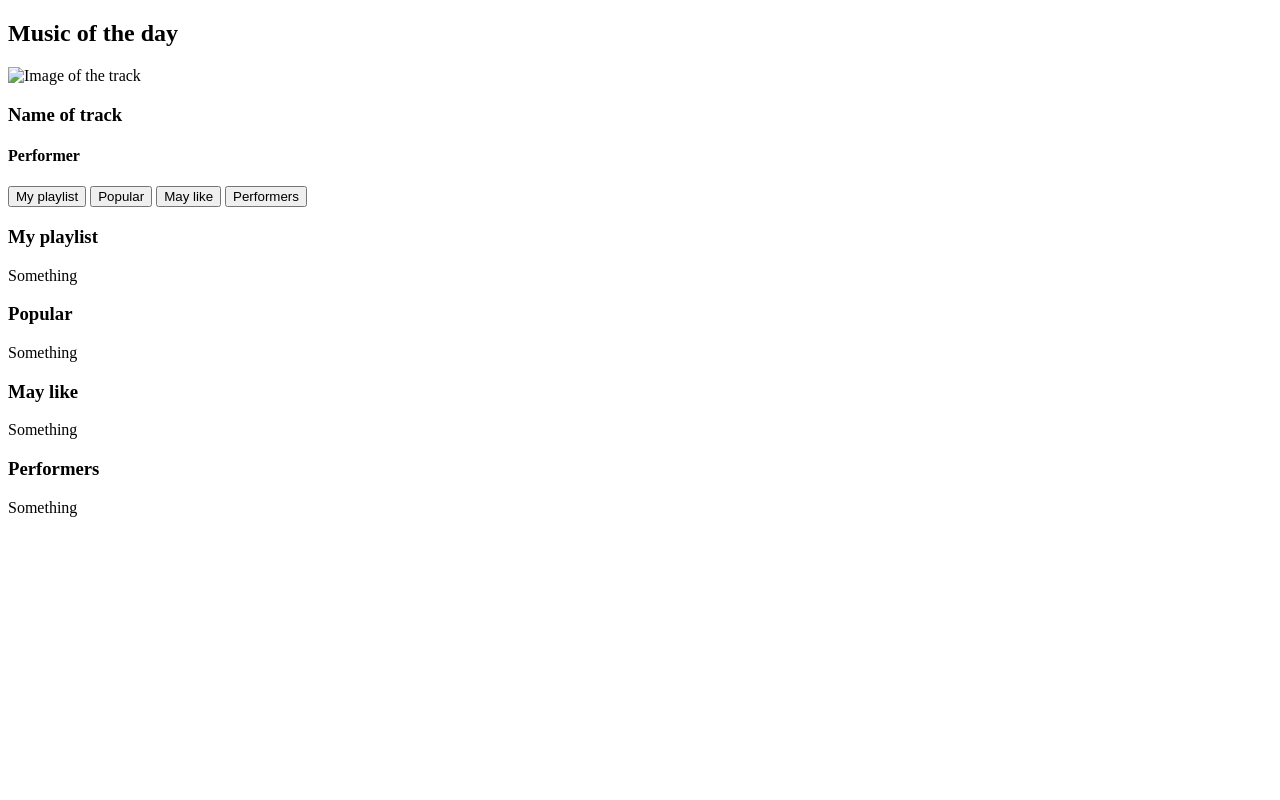
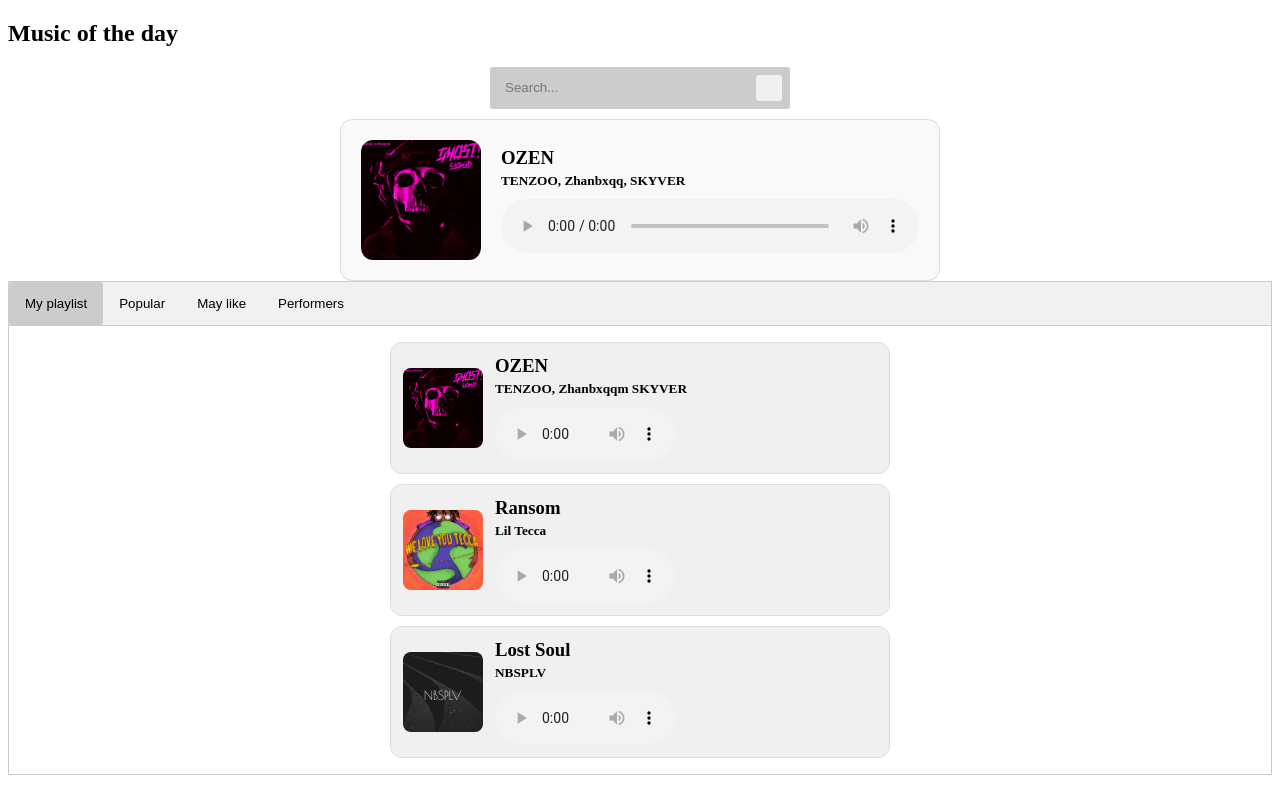
Before and after one commit to Lider201/Project, a plain HTML site: page My project/index.html in a window 1280 px wide. Drawn offline with Linux system fonts and the light colour scheme.

Commit message:
Add files via upload

```diff
--- a/My project/index.html
+++ b/My project/index.html
@@ -4,33 +4,43 @@
     <meta charset="UTF-8">
     <meta name="viewport" content="width=device-width, initial-scale=1.0">
     <title>Music of the day</title>
+    <link rel="stylesheet" type="text/css" href="style.css">
 </head>
 <body>
     <section>
         <h1>Music of the day</h1>
-        <img src="..." alt="Image of the track">
-        <h3>Name of track</h3>
-        <h4>Performer</h4>
+        <div class="search">
+            <form action="" method="get">
+                <input name="s" placeholder="Search...">
+                <button type="submit"></button>
+            </form>
+        </div>
+        <section>
+            <div class="player featured">
+                <img class="track-image" src="/public/images/image_example.jpg" alt="Track Cover">
+                <div class="audio-controls">
+                    <h3>OZEN</h3>
+                    <h5>TENZOO, Zhanbxqq, SKYVER</h5>
+                    <audio controls>
+                        <source src="/public/trecks/example.mp3" type="audio/mpeg">
+                    </audio>
+                </div>
+            </div>
+        </section>
     </section>
     <section>
         <div class="tab">
-            <button class="tablinks" onclick="openTab(event, 'My playlist')" id="defaultOpen">My playlist</button>
-            <script>
-                document.getElementById("defaultOpen").click();
-            </script>
-            <button class="tablinks" onclick="openTab(event, 'Popular')">Popular</button>
-            <button class="tablinks" onclick="openTab(event, 'May like')">May like</button>
+            <button class="tablinks" onclick="openTab(event, 'MyPlaylist')" id="defaultOpen">My playlist</button>
+            <button class="tablinks" onclick="openTab(event, 'Popular')" id="closed">Popular</button>
+            <button class="tablinks" onclick="openTab(event, 'MayLike')">May like</button>
             <button class="tablinks" onclick="openTab(event, 'Performers')">Performers</button>
         </div>
-        <div id="My playlist" class="tabcontent">
-            <h3>My playlist</h3>
-            <p>Something</p>
-        </div>
+        <div id="MyPlaylist" class="tabcontent">
         <div id="Popular" class="tabcontent">
             <h3>Popular</h3>
             <p>Something</p>
         </div>
-        <div id="May like" class="tabcontent">
+        <div id="MayLike" class="tabcontent">
             <h3>May like</h3>
             <p>Something</p>
         </div>
@@ -41,4 +51,7 @@
     </section>
 </body>
 <script src="/index.js"></script>
+<script>
+    document.getElementById("defaultOpen").click();
+</script>
 </html>
--- a/My project/index.js
+++ b/My project/index.js
@@ -1,3 +1,23 @@
+const tracks = [
+    {
+        title: "OZEN",
+        artists: "TENZOO, Zhanbxqqm SKYVER",
+        image: "/public/images/image_example.jpg",
+        audio: "/public/trecks/example.mp3"
+    },
+    {
+        title: "Ransom",
+        artists: "Lil Tecca",
+        image: "/public/images/image_example_1.jpg",
+        audio: "/public/trecks/example_2.mp3"
+    },
+    {
+        title: "Lost Soul",
+        artists: "NBSPLV",
+        image: "/public/images/image_example_2.jpg",
+        audio: "/public/trecks/example_1.mp3"
+    }
+]
 function openTab(env, name) {
     let i, tabcontent, tablinks;
     tabcontent=document.getElementsByClassName("tabcontent");
@@ -11,3 +31,38 @@ function openTab(env, name) {
     document.getElementById(name).style.display="block";
     env.currentTarget.className+=" active";
 }
+function renderPlayList(tracks) {
+    const container = document.getElementById("MyPlaylist");
+    container.innerHTML="";
+    tracks.forEach(track => {
+        const player = document.createElement("div");
+        player.classList.add("player", "small");
+        player.innerHTML = `
+        <img class="track-image" src="${track.image}" alt="Track Cover">
+        <div class="audio-controls">
+            <h3>${track.title}</h3>
+            <h5>${track.artists}</h5>
+            <audio controls>
+                <source src="${track.audio}" type="audio/mpeg">
+            </audio>
+        </div>
+        `;
+        container.appendChild(player);
+    });
+    setupAudioPauseBehaviour();
+}
+document.addEventListener("DOMContentLoaded", () => {
+    renderPlayList(tracks);
+})
+function setupAudioPauseBehaviour() {
+    const audioElements = document.querySelectorAll("audio");
+    audioElements.forEach(audio=> {
+    audio.addEventListener("play", () => {
+        audioElements.forEach(otherAudio => {
+            if (otherAudio !== audio) {
+                otherAudio.pause();
+            }
+        });
+    });
+});
+}
--- a/My project/style.css
+++ b/My project/style.css
@@ -29,3 +29,86 @@
     from {opacity: 0;}
     to {opacity: 1;}
 }
+.player {
+    display: flex;
+    align-items: center;
+    gap: 20px;
+    padding: 20px;
+    border: 1px solid #ddd;
+    border-radius: 12px;
+    max-width: 600px;
+    margin: auto;
+    background-color: #f9f9f9;
+}
+.track-image {
+    width: 120px;
+    height: 120px;
+    object-fit: cover;
+    border-radius: 12px;
+}
+.audio-controls {
+    flex: 1;
+    display: flex;
+    flex-direction: column;
+}
+.audio-controls h3, .audio-controls h5 {
+    margin: 0;
+}
+.audio-controls h3 {
+    margin-bottom: 4px;
+}
+audio {
+    width: 100%;
+    margin-top: 10px;
+}
+.player.small {
+    padding: 12px;
+    gap: 12px;
+    max-width: 500px;
+    margin: 10px auto;
+    background-color: #f0f0f0;
+}
+.player.small .track-image {
+    width: 80px;
+    height: 80px;
+    border-radius: 8px;
+}
+.player.small audio {
+    width: 180px;
+}
+.search.bar {
+    align-items: center;
+}
+* {box-sizing: border-box;}
+.search form {
+    position: relative;
+    width: 300px;
+    margin: 10px auto;
+}
+.search input, button {
+    border: none;
+    outline: none;
+    border-radius: 3px;
+}
+.search input {
+    width: 100%;
+    height: 42px;
+    background: #ccc;
+    padding-left: 15px;
+}
+.search button {
+    height: 26px;
+    width: 26px;
+    position: absolute;
+    top: 8px;
+    right: 8px;
+    background: #f0f0f0;
+    cursor: pointer;
+}
+.search button::before {
+    content: "\f105";
+    font-family: FontAwesome;
+    color: #F9F0DA;
+    font-size: 20px;
+    font-weight: bold;
+}
```
Also changed, not shown: My project/public/images/image_example.jpg (added), My project/public/images/image_example_1.jpg (added), My project/public/images/image_example_2.jpg (added), 3 other files.
